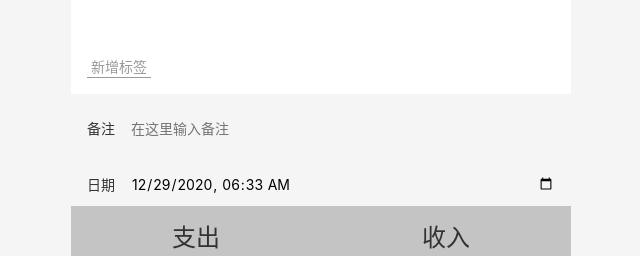
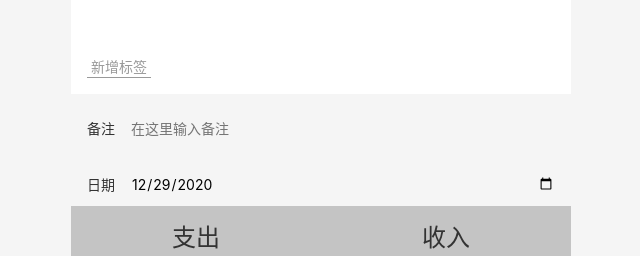
Before and after one commit to Rukakang/morney, a Vue app: page /#/money in a window 1280 px wide. Shown: the part 148-404 px from the top of the page, without its empty margins (319-959 px from the left). Built offline with nearby package versions, Linux system fonts and the light colour scheme.

Commit message:
datetime-local改成date,只选择日期即可，不用时分秒

```diff
--- a/src/views/FormItem.vue
+++ b/src/views/FormItem.vue
@@ -2,7 +2,7 @@
   <div>
     <label class="formItem">
       <span class="name" >{{ fieldName }}</span>
-      <template v-if="type ==='datetime-local'">
+      <template v-if="type ==='date'">
        <input :type="type||'text'" :value="x(value)"  @input ="onValueChanged($event.target.value)" :placeholder="placeholder">
       </template>
       <template v-else>
@@ -27,7 +27,7 @@ export default class FormItem extends Vue{
   @Prop()type?: string;
 
   x(iosString: string){
-    return dayjs(iosString).format('YYYY-MM-DDTHH:mm')
+    return dayjs(iosString).format('YYYY-MM-DD')
   }
   onValueChanged(value: string){
 
--- a/src/views/Money.vue
+++ b/src/views/Money.vue
@@ -4,7 +4,7 @@
       <NumberPads :value.sync = "recode.amount" @submit="saveRecode"/>
       <Tabs :data-source="recodeTypeList" :value.sync ="recode.type"></Tabs>
       <div class="createAt">
-        <FormItem type="datetime-local" field-name="日期" placeholder="在这里输入日期" :value.sync="recode.createAt"/>
+        <FormItem type="date" field-name="日期" placeholder="在这里输入日期" :value.sync="recode.createAt"/>
       </div>
       <div class="notes">
         <FormItem field-name="备注" placeholder="在这里输入备注" @update:value = "onUpdateNotes"/>
```
